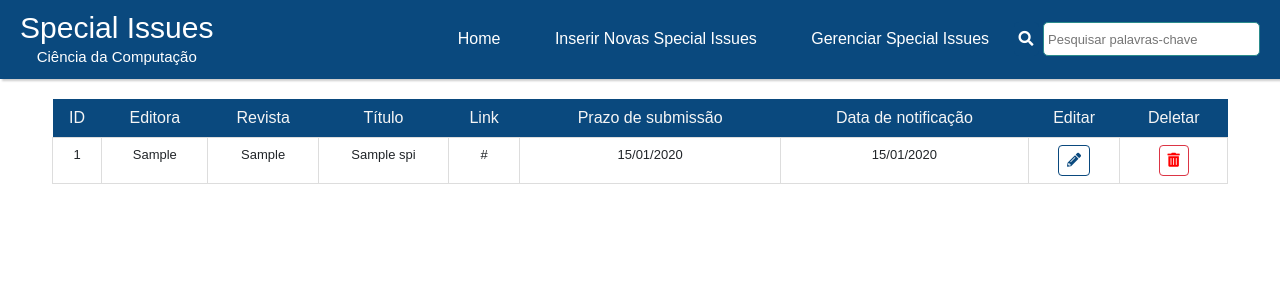
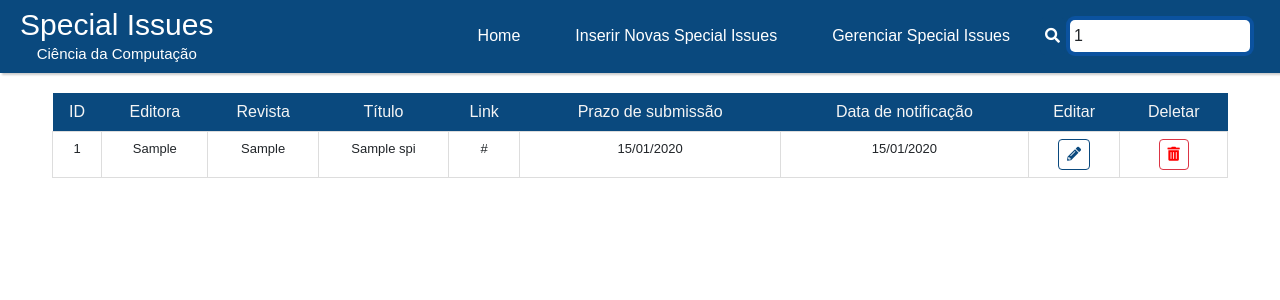
Before and after one commit to cefet-rj-dal-dev/projSpecialIssues, a Flask app: page /gerenciar in a window 1280 px wide. Shown: the top 300 px of the page. Run offline with Flask 3, Linux system fonts and the light colour scheme; the visitor is signed in with stand-in values (Sample User, id 1); tables that the repository leaves empty hold one stand-in row (values such as "Sample post").

Commit message:
commit 07/12

```diff
--- a/proj_SpecialIssues/website/templates/navbar.html
+++ b/proj_SpecialIssues/website/templates/navbar.html
@@ -1,6 +1,12 @@
 {% extends 'layout.html' %}
 {% block content %}
-
+<!DOCTYPE html>
+<html lang="en">
+<head>
+    <meta charset="UTF-8">
+    <meta name="viewport" content="width=device-width, initial-scale=1.0">
+    <title>Special Issues</title>
+    <link rel="stylesheet" href="https://cdnjs.cloudflare.com/ajax/libs/font-awesome/5.15.3/css/all.min.css">
     <style>
         body {
             margin: 0;
@@ -8,32 +14,51 @@ body {
             font-family: Arial, sans-serif;
             background-color: white;
         }
-.search-box {
-            margin-left: auto;
+
+        .search-form {
+        display: flex; /* Torna os elementos filhos flexíveis para alinhamento */
+        align-items: center; /* Alinha verticalmente ao centro */
+        }
+
+
+        .form-control{
+            margin-right: 10px;
             padding: 4px;
-            border: 1px solid #2b8c8c;
+            border: 1px;
             border-radius: 5px;
             background-color: white;
+            width: 180px;
+            align-items: center;
+
+
         }
-.search-box::placeholder {
+
+        .form-control::placeholder {
             font-size: 13px;
+            text-align:left;
         }
+
         .search-button {
             background-color: #0a497e;
             border: none;
             border-radius: 5px;
             color: white;
             cursor: pointer;
-    padding: 5px 5px;
-    transition: 0,3s;
-}
-.search-button:hover{
-    background-color: #113a5c;
+            padding: 7px 5px;
+            transition: 0.3s;
+            margin-left: 10px;
+            margin-right: 5px;
+
         }
 
-/* Estilo do ícone de lupa */
+        .search-button:hover {
+            background-color: #113a5c;
+            border-radius: 25px;
+        }
+
+
         .search-button i {
-    font-size: 15px; /* Tamanho do ícone */
+            font-size: 15px;
         }
 
         .navbar {
@@ -42,46 +67,47 @@ body {
             display: flex;
             justify-content: space-between;
             align-items: center;
-    padding: 10px 20px;
+            padding: 7px 20px;
             box-shadow: 2px 2px 2px #ccc;
         }
+
         .navbar-title {
             display: flex;
             flex-direction: column;
             align-items: center;
         }
+
         .navbar-title h1 {
             margin: 0;
             font-size: 30px;
-
         }
 
         .navbar-title p {
             margin: 0;
             font-size: 15px;
+        }
 
+        .navbar-buttons {
+            display: flex; /* Para criar um layout flexível */
+            align-items: center; /* Para alinhar verticalmente os elementos */
         }
 
         .navbar-buttons a {
             text-decoration: none;
             color: white;
-    padding: 13px 20px;
-    margin-left: 10px;
+            padding: 7px 20px;
+            margin-left: 15px;
             transition: background-color 0.5s;
-    border-radius: 5px
+            border-radius: 20px;
+
 
         }
 
         .navbar-buttons a:hover {
-    background-color: #113a5c;
-
+            background-color: #033863;
         }
-
     </style>
-
-<title>Special Issues</title>
 </head>
-<link rel="stylesheet" href="https://cdnjs.cloudflare.com/ajax/libs/font-awesome/5.15.3/css/all.min.css">
 <body>
     <nav class="navbar">
         <div class="navbar-title">
@@ -91,15 +117,18 @@ body {
         <div class="navbar-buttons">
             <a href="/home" class="navbar-button">Home</a>
             <a href="/inserirnovaspecialissue" class="navbar-button">Inserir Novas Special Issues</a>
-            <a href="/gerenciar"class="navbar-button">Gerenciar Special Issues</a>
+            <a href="/gerenciar" class="navbar-button">Gerenciar Special Issues</a>
+
+            <form action="{{ url_for('search') }}" method="POST">
+                <div class="search-form">
                     <button type="submit" class="search-button"><i class="fas fa-search"></i></button>
-            <input type="text" class="search-box" placeholder="Pesquisar palavras-chave">
-
+                    <input type="text" class="form-control" placeholder="Pesquisar palavras-chave" autofocus="autofocus" name="search-box" value="{{ session.get('search_value', '') }}">
+                </div>
+            </form>
 
         </div>
     </nav>
 </body>
-
 {% include '_messages.html' %}
-
+</html>
 {% endblock content %}
```
Lines whose indentation alone changed are shown as unchanged.
